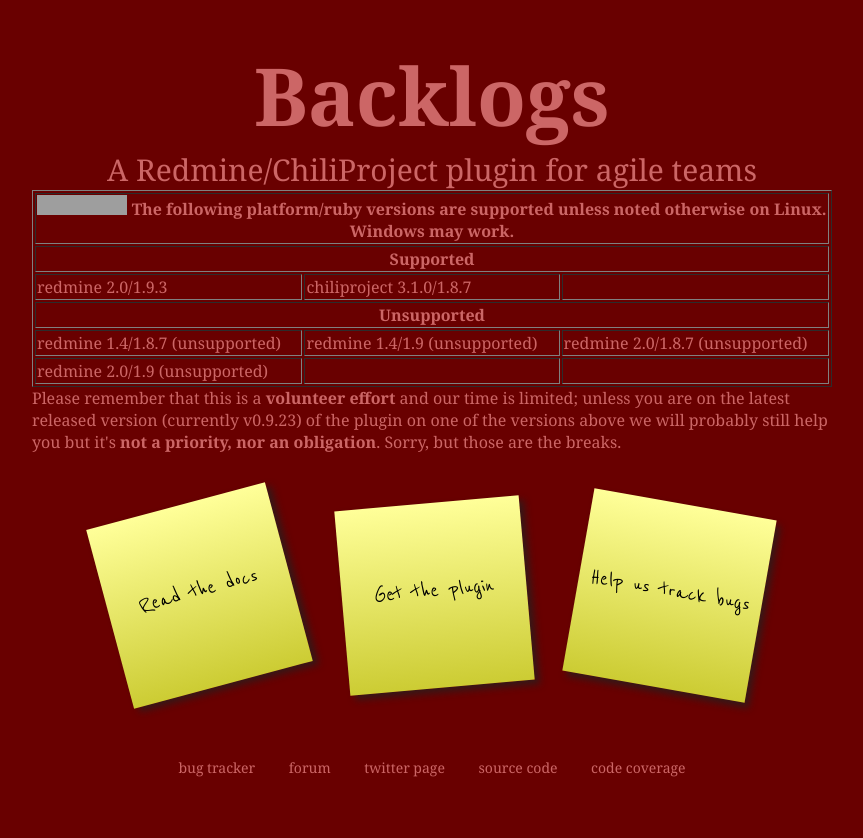
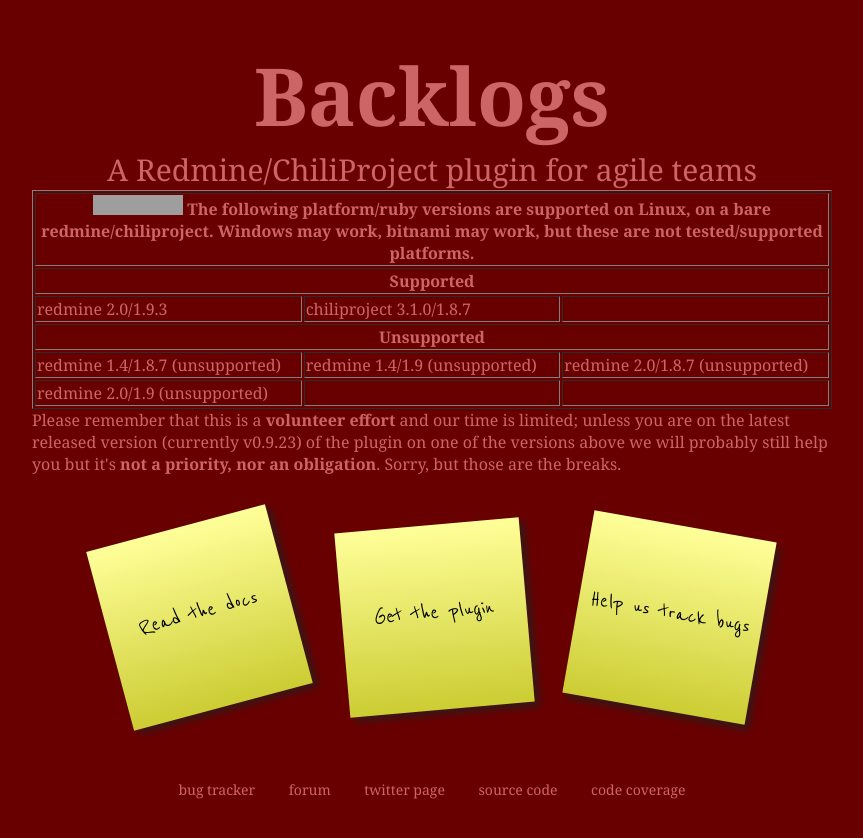
Before and after one commit to backlogs/www, a Jekyll site: the page built from index.html, in a window 1280 px wide. Shown: the top 838 px of the page, without its empty margins (208-1071 px from the left). Built offline with Jekyll 4.4.1, drawn with Linux system fonts in a browser that asks for light colours; grey boxes are pictures that could not be loaded.

Commit message:
Bitnami bites

```diff
--- a/index.html
+++ b/index.html
@@ -130,7 +130,7 @@ title: Home
     <h2 id="title">Backlogs</h2>
     <div id="description">{{ site.description }}</div>
       <table border="1">
-        <tr><th colspan="3"><a href="http://travis-ci.org/backlogs/redmine_backlogs"><img src="https://secure.travis-ci.org/backlogs/redmine_backlogs.png?branch=master"/></a> The following platform/ruby versions are supported unless noted otherwise on Linux. Windows may work.</th></tr>
+        <tr><th colspan="3"><a href="http://travis-ci.org/backlogs/redmine_backlogs"><img src="https://secure.travis-ci.org/backlogs/redmine_backlogs.png?branch=master"/></a> The following platform/ruby versions are supported on Linux, on a bare redmine/chiliproject. Windows may work, bitnami may work, but these are not tested/supported platforms.</th></tr>
         {% include supported.html %}
       </table>
       Please remember that this is a <b>volunteer effort</b> and our time is limited; unless you are on the latest released version (currently {% include version.html %}) of the plugin on one of the versions above we will probably still help you but it's <b>not a priority, nor an obligation</b>. Sorry, but those are the breaks.
```
